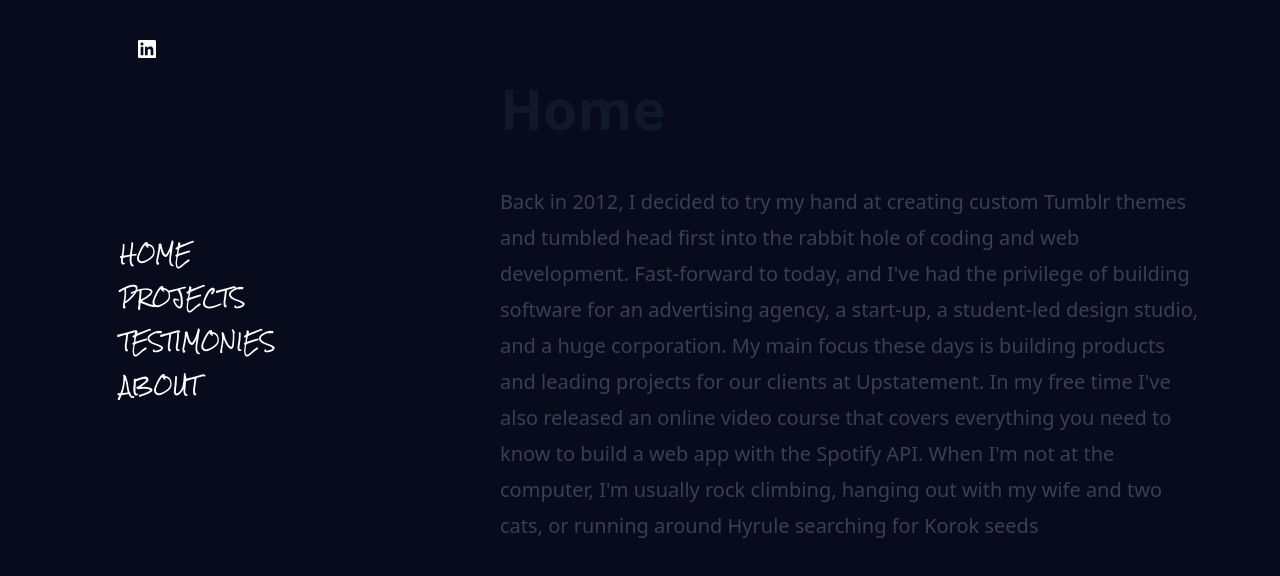
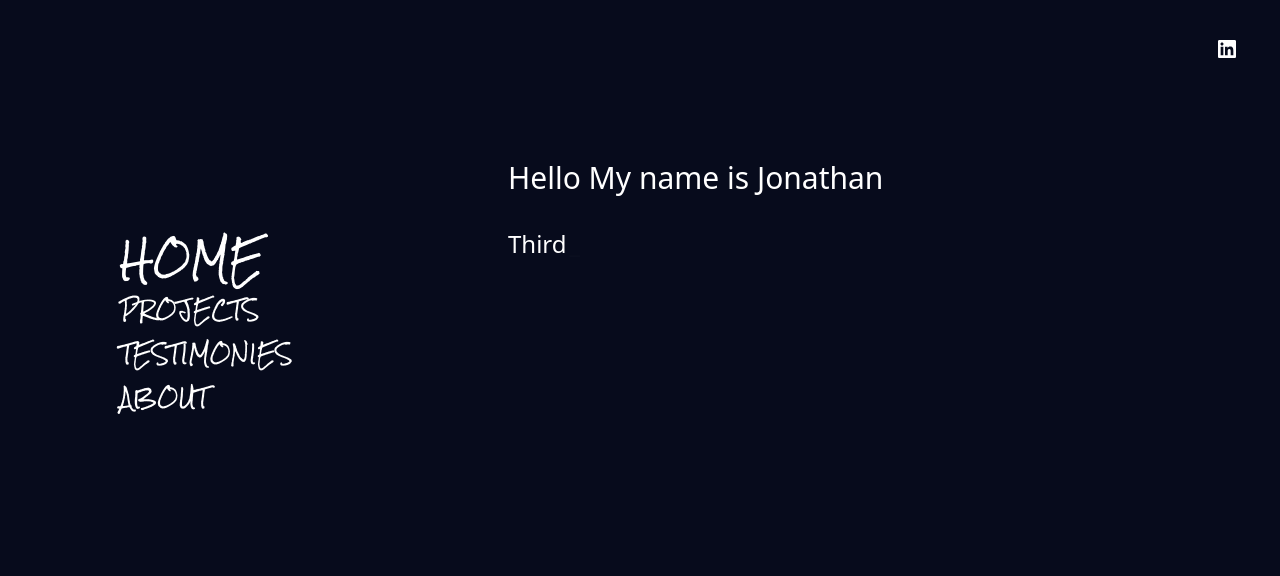
Before and after one commit to Jonathan03ant/Portfolio, a React (Vite) app: page / in a window 1280 px wide. Shown: the top 576 px of the page. Built offline with nearby package versions, Linux system fonts and the light colour scheme; some icons are missing; a web font is replaced by a local one.

Commit message:
Component updates, Home, Typewriting

```diff
--- a/src/Components/NavBar.jsx
+++ b/src/Components/NavBar.jsx
@@ -9,7 +9,7 @@ import { PiGithubLogoThin } from "react-icons/pi";
 
 export default function NavBar() {
     return (
-        <div className='nav flex justify-between mt-10' >
+        <div className='nav flex justify-between w-full mt-10' >
             <div className="navbar px-7 text-lg text-white">
                 <PiGithubLogoThin /> {/* This icon will be on the left */}
             </div>
--- a/src/Components/Routes/Home.jsx
+++ b/src/Components/Routes/Home.jsx
@@ -1,22 +1,40 @@
 import React from 'react';
+import {Typewriter} from 'react-simple-typewriter';
 
 export default function Home() {
+    const words = [
+        'Third Year student at Carleton\n',
+        'Looking for my first COOP\n',
+        'I Love coding in C and C++\n',
+        'And I am learning React\n',
+        'I am a team player\n',
+        'continuous learner\n',
+        'a hard worker\n',
+        'and a Problem Solver\n',
+    ];
+
     return (
-        <div className="projects flex flex-col items-center justify-start ml-57 mt-20 mr-20">
-            <div className='prose prose-lg sm:prose-xl'>
-                <h1>Home</h1>
-                <p>
-                    Back in 2012, I decided to try my hand at creating custom Tumblr themes and tumbled head first
-                    into the rabbit hole of coding and web development. Fast-forward to today, and I've had the privilege
-                    of building software for an advertising agency, a start-up, a student-led design studio, and a huge corporation.
+        <div className="projects flex flex-col items-center justify-start ml-57 mt-40 mr-20">
+            <div className=' mr-7 ms-2'>
+                <h1 className='font-zillo text-white text-3xl'>
+                    Hello My name is Jonathan
+                </h1>
 
-                    My main focus these days is building products and leading projects for our clients at Upstatement.
-                    In my free time I've also released an online video course that covers everything you need to know to build a
-                    web app with the Spotify API.
+                <h1 className='font-zillo text-white text-2xl'>
+                    <br/>
+                    <span>
+                    <Typewriter
+                        words={words}
+                        loop={0}
+                        cursor
+                        cursorStyle='_'
+                        typeSpeed={100}
+                        deleteSpeed={50}
+                        delaySpeed={1000}
+                    />
+                    </span>
 
-                    When I'm not at the computer, I'm usually rock climbing, hanging out with my wife and two cats, or running around Hyrule
-                    searching for Korok seeds
-                </p>
+                </h1>
             </div>
         </div>
     )
--- a/src/Components/Routes/Projects.jsx
+++ b/src/Components/Routes/Projects.jsx
@@ -1,8 +1,9 @@
 import React from 'react';
+import { IoArrowRedoOutline } from "react-icons/io5";
 
 export default function Projects() {
     return (
-        <div className="projects flex flex-col items-center justify-start ml-57 mt-40 mr-20">
+        <div className="projects flex flex-col items-center justify-start ml-57 mt-40 mr-20 space-y-5">
             <div className='font-coding mr-7 ms-2'>
                 <h3 className=" text-white font-coding font-bold text-2xl hover:text-slate-400 hover:underline my-3">
                     <a href='https://github.com/Jonathan03ant/memAlocator' target="_blank" rel="noopener noreferrer">
--- a/src/Components/SideBar.jsx
+++ b/src/Components/SideBar.jsx
@@ -3,13 +3,14 @@ import { Link, useLocation } from 'react-router-dom';
 
 const SideBar = () => {
     const location = useLocation();
+    console.log(location.pathname);
 
     return (
-        <div className="sidebar font-rock-salt text-lg flex flex-col items-start space-y-4 my-40 mx-20 py-20 px-10">
-            <Link to="/" className={`text-lg text-white hover:translate-x-3 custom-hover ${location.pathname === '/' ? 'text-3xl' : ''}`}> HOME</Link>
-            <Link to="/projects" className={`text-lg text-white hover:translate-x-3 custom-hover ${location.pathname === '/projects' ? 'text-3xl' : ''}`}> PROJECTS</Link>
-            <Link to="/testimonies" className={`text-lg text-white hover:translate-x-3 custom-hover ${location.pathname === '/testimonies' ? 'text-3xl' : ''}`}> TESTIMONIES</Link>
-            <Link to="/about" className={`text-lg text-white hover:translate-x-3 custom-hover ${location.pathname === '/about' ? 'text-3xl' : ''}`}> ABOUT</Link>
+        <div className="sidebar font-rock-salt text-xl flex flex-col items-start space-y-4 my-40 mx-20 py-20 px-10">
+            <Link to="/" className={`text-white hover:translate-x-3 custom-hover ${location.pathname === '/' ? 'text-4xl' : ''}`}> HOME</Link>
+            <Link to="/projects" className={` text-white hover:translate-x-3 custom-hover ${location.pathname === '/projects' ? 'text-4xl' : ''}`}> PROJECTS</Link>
+            <Link to="/testimonies" className={` text-white hover:translate-x-3 custom-hover ${location.pathname === '/testimonies' ? 'text-4xl' : ''}`}> TESTIMONIES</Link>
+            <Link to="/about" className={` text-white hover:translate-x-3 custom-hover ${location.pathname === '/about' ? 'text-4xl' : ''}`}> ABOUT</Link>
         </div>
     );
 }
```
